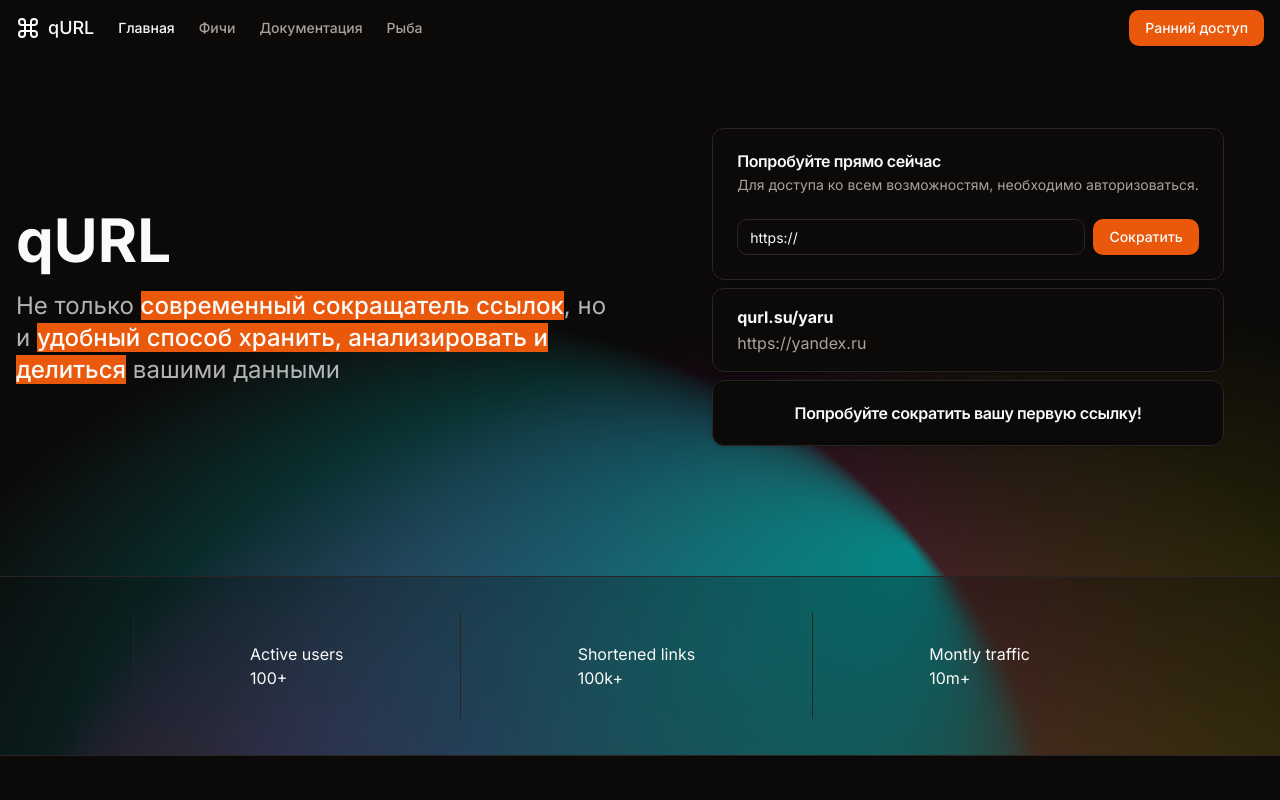
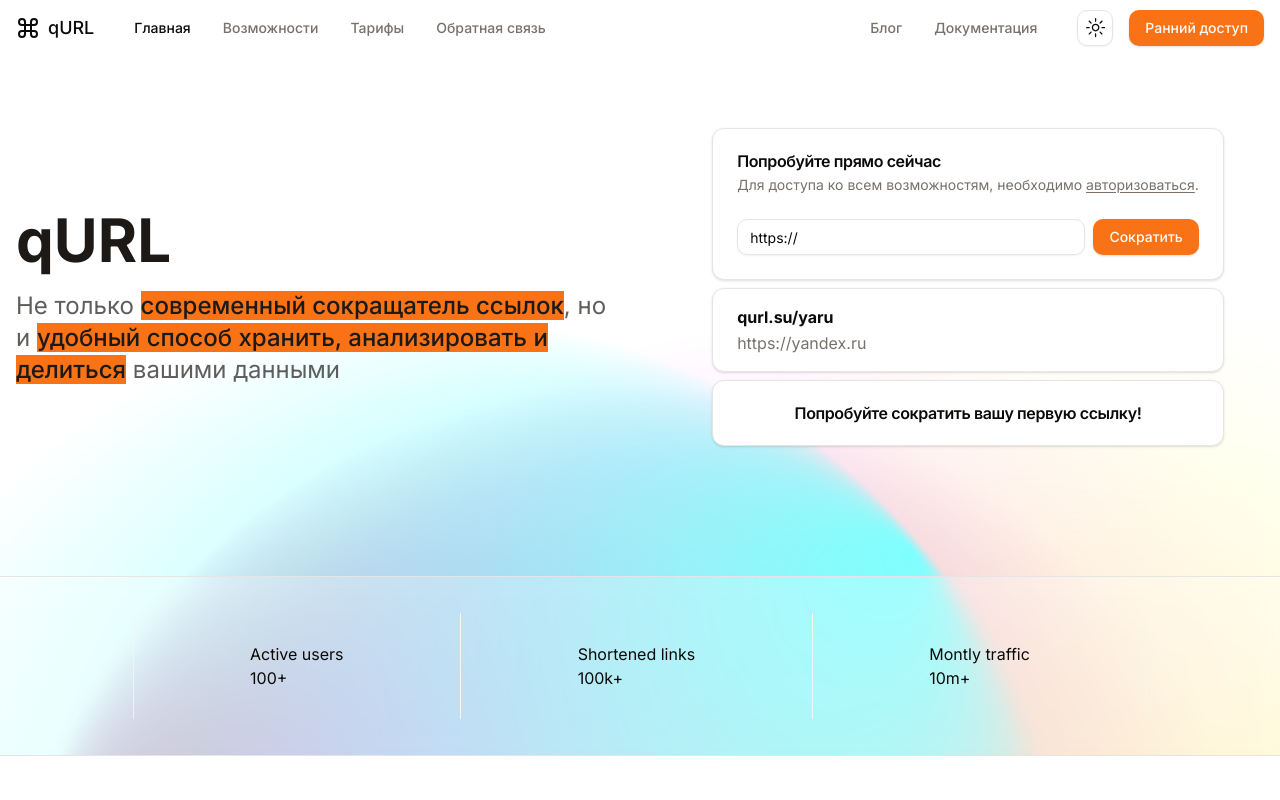
Before and after one commit to D3kion/qurl, a Next.js app in the folder apps/web/: page / in a window 1280 px wide. Shown: the top 800 px of the page. Built offline with nearby package versions, Linux system fonts and the light colour scheme.

Commit message:
feat: returned theme switcher, header menu

```diff
--- a/apps/web/src/app/auth/page.tsx
+++ b/apps/web/src/app/auth/page.tsx
@@ -5,11 +5,9 @@ export default function RegisterPage() {
   return (
     <div className="mx-auto flex w-full flex-col justify-center space-y-6 max-w-[350px]">
       <div className="flex flex-col space-y-2 text-center">
-        <h1 className="text-2xl font-semibold tracking-tight">
-          Создайте учетную запись
-        </h1>
+        <h1 className="text-2xl font-semibold tracking-tight">Вход</h1>
         <p className="text-sm text-muted-foreground">
-          Введите ваш email ниже, чтобы начать пользоваться сервисом
+          Введите ваш email, чтобы продолжить
         </p>
       </div>
       <AuthForm />
--- a/apps/web/src/app/layout.tsx
+++ b/apps/web/src/app/layout.tsx
@@ -21,7 +21,7 @@ export default function RootLayout({ children }: React.PropsWithChildren) {
       >
         <ThemeProvider
           attribute="class"
-          defaultTheme="dark"
+          defaultTheme="system"
           enableSystem
           disableTransitionOnChange
         >
--- a/apps/web/src/features/promo-shortener/index.tsx
+++ b/apps/web/src/features/promo-shortener/index.tsx
@@ -1,4 +1,6 @@
 "use client";
+
+import Link from "next/link";
 
 import { cn } from "@/shared/lib/utils";
 import { Button } from "@/shared/ui/button";
@@ -19,7 +21,11 @@ export function Shortener({ className, ...props }: CardProps) {
       <CardHeader>
         <CardTitle>Попробуйте прямо сейчас</CardTitle>
         <CardDescription>
-          Для доступа ко всем возможностям, необходимо авторизоваться.
+          Для доступа ко всем возможностям, необходимо{" "}
+          <Link href={"/auth"} className="underline underline-offset-2">
+            авторизоваться
+          </Link>
+          .
         </CardDescription>
       </CardHeader>
       <CardContent className="grid gap-4">
--- a/apps/web/src/widgets/promo-layout/index.tsx
+++ b/apps/web/src/widgets/promo-layout/index.tsx
@@ -1,6 +1,7 @@
 import Link from "next/link";
 
-import { Button } from "@/shared/ui/button";
+import { cn } from "@/shared/lib/utils";
+import { Button, buttonVariants } from "@/shared/ui/button";
 import { ThemeToggle } from "@/features/theme-toggle";
 import { UserNavigation } from "@/features/user-navigation";
 
@@ -23,34 +24,70 @@ export function PromoLayout({ children }: React.PropsWithChildren) {
           </svg>
           qURL
         </Link>
-        <nav className="hidden lg:flex items-center space-x-4 lg:space-x-6 mx-6">
+        <nav className="hidden flex-1 lg:flex items-center justify-between mx-6">
+          <div>
             <Link
               href="/"
-            className="text-sm font-medium transition-colors hover:text-primary"
+              className={cn(
+                buttonVariants({ variant: "link" }),
+                "no-underline hover:text-primary hover:no-underline",
+                "text-foreground"
+              )}
             >
               Главная
             </Link>
             <Link
               href="/"
-            className="text-sm font-medium text-muted-foreground transition-colors hover:text-primary"
+              className={cn(
+                buttonVariants({ variant: "link" }),
+                "no-underline text-muted-foreground hover:text-primary hover:no-underline"
+              )}
             >
-            Фичи
+              Возможности
+            </Link>
+            <Link
+              href="/"
+              className={cn(
+                buttonVariants({ variant: "link" }),
+                "no-underline text-muted-foreground hover:text-primary hover:no-underline"
+              )}
+            >
+              Тарифы
+            </Link>
+            <Link
+              href="/"
+              className={cn(
+                buttonVariants({ variant: "link" }),
+                "no-underline text-muted-foreground hover:text-primary hover:no-underline"
+              )}
+            >
+              Обратная связь
+            </Link>
+          </div>
+          <div>
+            <Link
+              href="#"
+              className={cn(
+                buttonVariants({ variant: "link" }),
+                "no-underline text-muted-foreground hover:text-primary hover:no-underline"
+              )}
+            >
+              Блог
             </Link>
             <Link
               href="#"
-            className="text-sm font-medium text-muted-foreground transition-colors hover:text-primary"
+              className={cn(
+                buttonVariants({ variant: "link" }),
+                "no-underline text-muted-foreground hover:text-primary hover:no-underline"
+              )}
+              // className="text-sm font-medium text-muted-foreground transition-colors hover:text-primary"
             >
               Документация
             </Link>
-          <Link
-            href="#"
-            className="text-sm font-medium text-muted-foreground transition-colors hover:text-primary"
-          >
-            Рыба
-          </Link>
+          </div>
         </nav>
         <div className="ml-auto flex items-center space-x-4">
-          {/* <ThemeToggle /> */}
+          <ThemeToggle />
           {true ? (
             <Button asChild>
               <Link href="/auth">Ранний доступ</Link>
```
Lines whose indentation alone changed are shown as unchanged.
